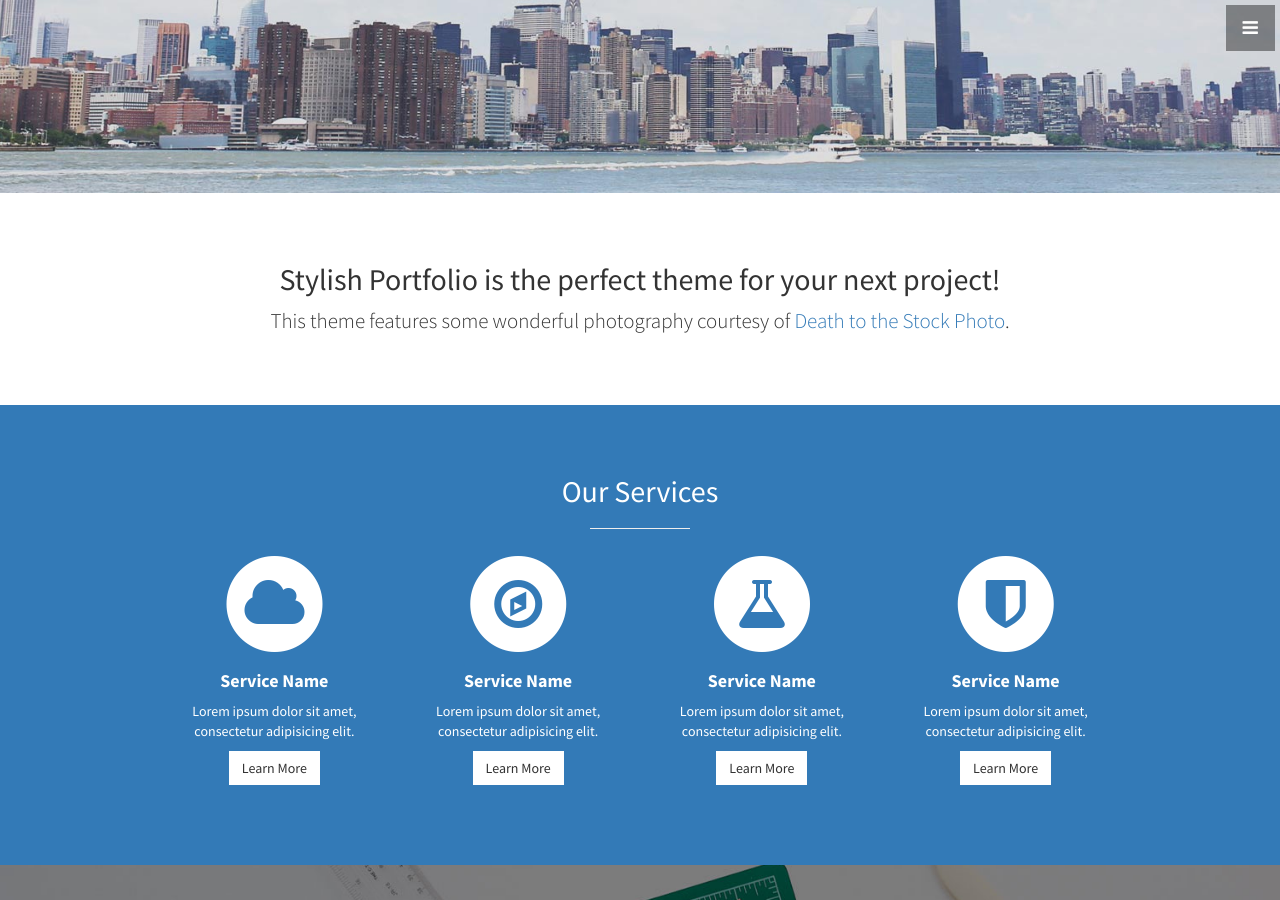
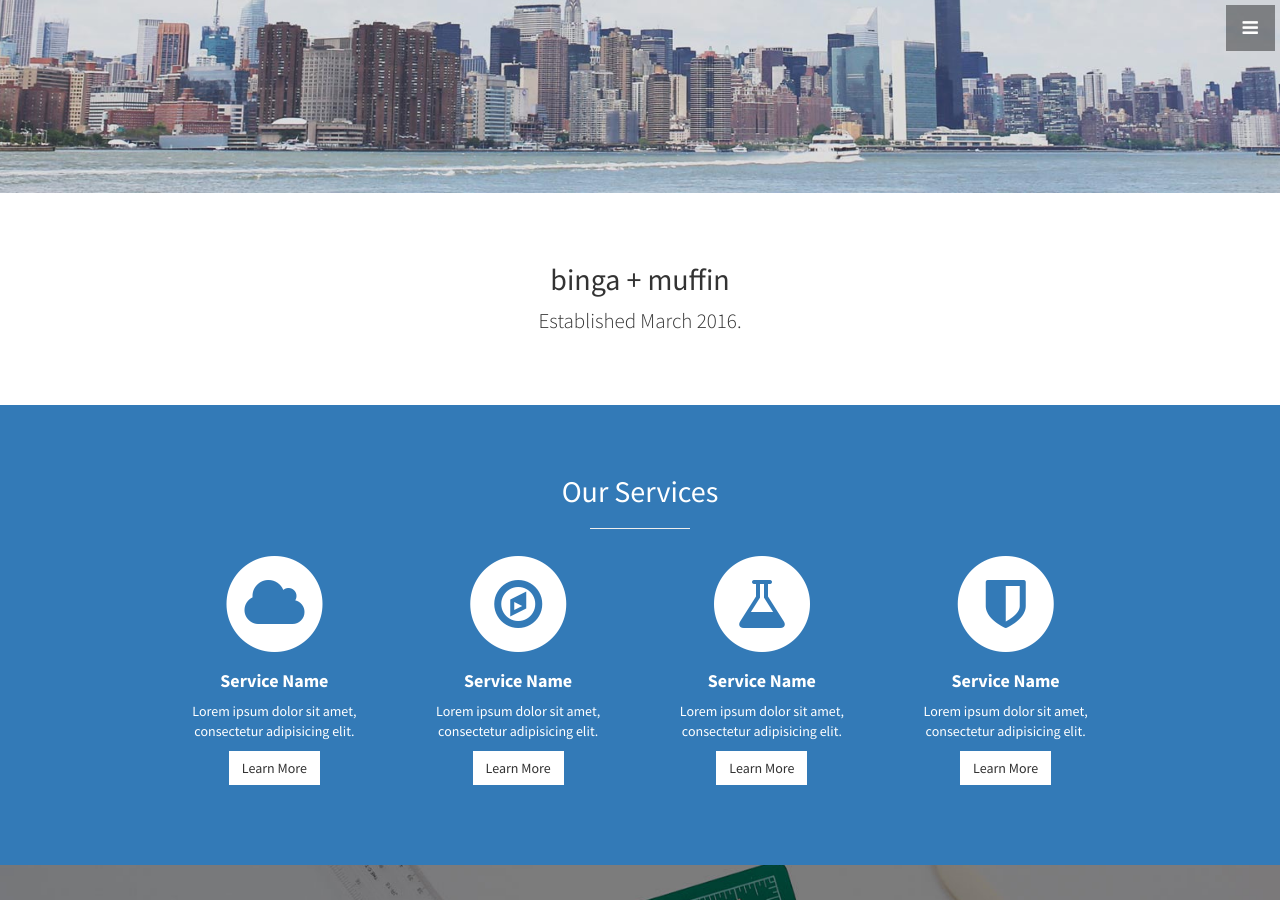
Before and after one commit to jikinluke8/inspark, a Jekyll site: the page built from index.html, in a window 1280 px wide and 900 px high, scrolled down 707 px. Built offline with Jekyll 4.4.1, drawn with Linux system fonts in a browser that asks for light colours.

Commit message:
Update about.html

```diff
--- a/_includes/about.html
+++ b/_includes/about.html
@@ -2,8 +2,8 @@
   <div class="container">
     <div class="row">
       <div class="col-lg-12 text-center">
-        <h2>Stylish Portfolio is the perfect theme for your next project!</h2>
-        <p class="lead">This theme features some wonderful photography courtesy of <a target="_blank" href="http://join.deathtothestockphoto.com/">Death to the Stock Photo</a>.</p>
+        <h2>binga + muffin</h2>
+        <p class="lead">Established March 2016.</p>
       </div>
     </div>
     <!-- /.row -->
```
